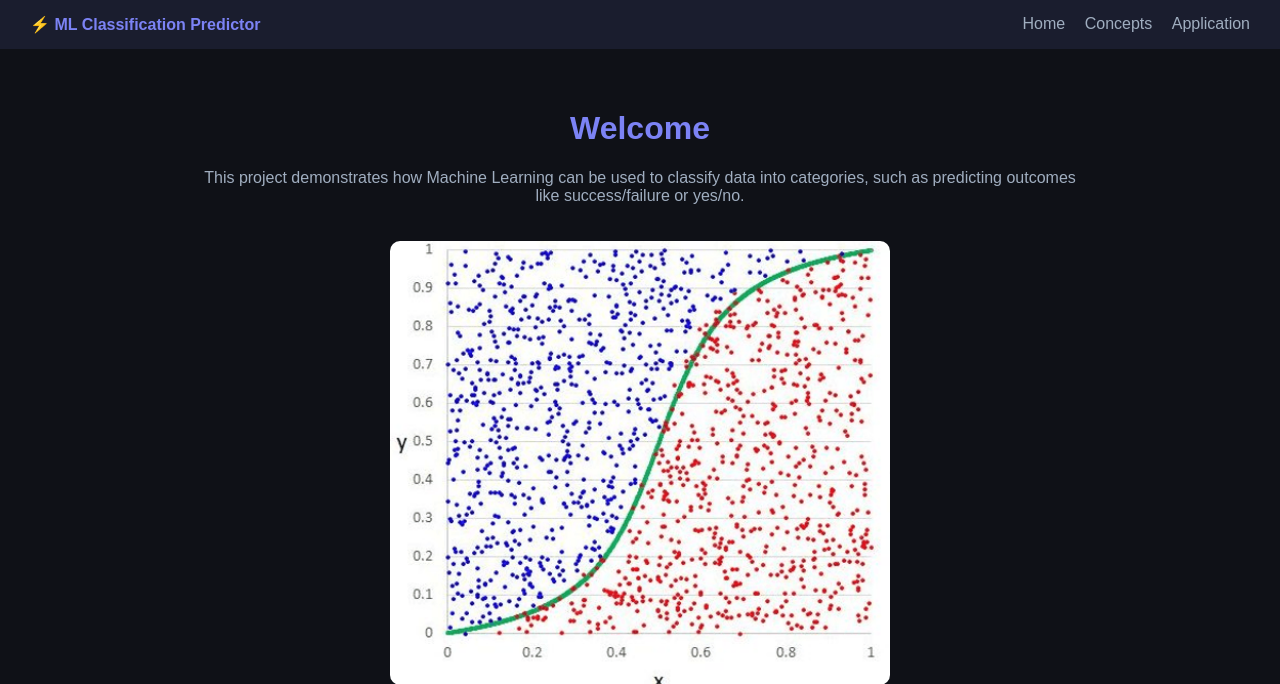
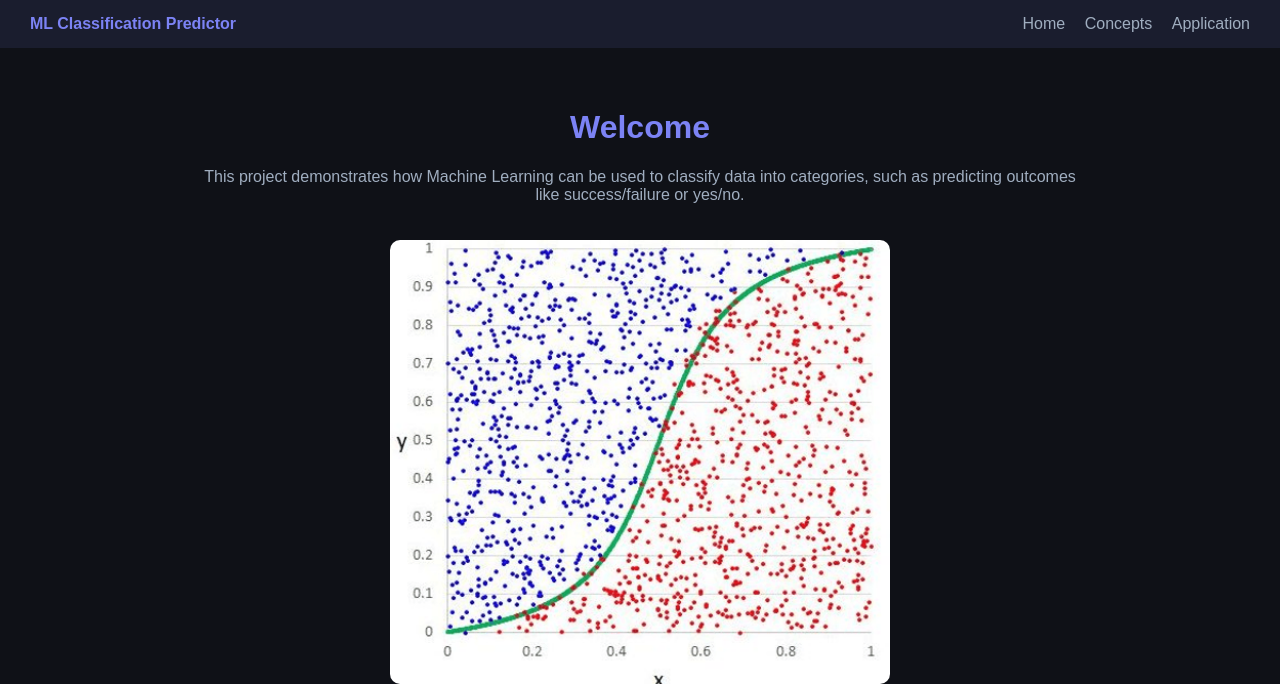
Before and after one commit to jhohantellez/MachineLearning, a Flask app: page /logisticregression in a window 1280 px wide. Shown: the top 684 px of the page. Run offline with Flask 3, Linux system fonts and the light colour scheme; parts of the project's set-up code (start-up, migrations or seed data) failed here and were passed over.

Commit message:
The interface was improved

```diff
--- a/templates/logistic_regression/application_logistic.html
+++ b/templates/logistic_regression/application_logistic.html
@@ -57,7 +57,6 @@
             <button class="btn btn-primary w-100">Predict Loan Approval</button>
         </form>
 
-        <!-- RESULT -->
         {% if prediction is not none %}
         <div class="alert mt-4 text-center
             {% if "Approved" in prediction %}alert-success{% else %}alert-danger{% endif %}">
@@ -67,20 +66,17 @@
             <small>Probability: {{ probability }}</small>
         </div>
 
-        <!-- GRÁFICAS -->
         <div class="mt-5">
             <h3 class="text-center mb-4">Model Performance</h3>
 
             <div class="row">
 
-                <!-- Confusion Matrix -->
                 <div class="col-md-6 text-center">
                     <h5>Confusion Matrix</h5>
                     <img src="{{ url_for('static', filename='images/confusion_matrix.png') }}"
                          class="img-fluid rounded shadow">
                 </div>
 
-                <!-- ROC Curve -->
                 <div class="col-md-6 text-center">
                     <h5>ROC Curve</h5>
                     <img src="{{ url_for('static', filename='images/roc_curve.png') }}"
--- a/templates/logisticregression.html
+++ b/templates/logisticregression.html
@@ -65,7 +65,7 @@
 <body>
 
 <nav>
-    <div><strong style="color:#7c83f5;">⚡ ML Classification Predictor</strong></div>
+    <div><strong style="color:#7c83f5;"> ML Classification Predictor</strong></div>
     <div>
         <a href="/">Home</a>
         <a href="/logisticregression/concepts">Concepts</a>
```
